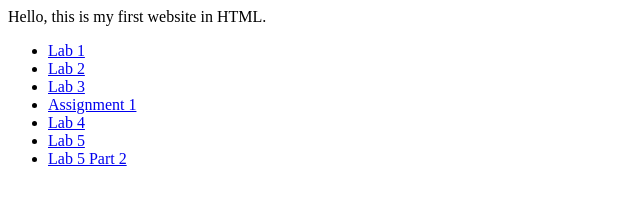
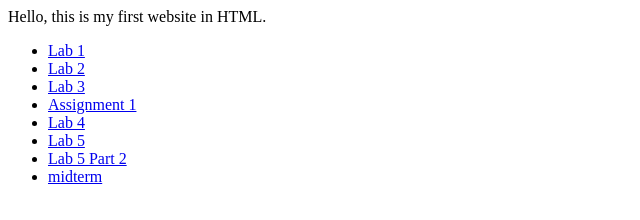
Before and after one commit to briankjkim/comp1537, a plain HTML site: page index.html in a window 1280 px wide. Shown: the full height of the page, 0-640 px from the left. Drawn offline with Linux system fonts and the light colour scheme.

Commit message:
Update index.html

```diff
--- a/index.html
+++ b/index.html
@@ -31,6 +31,9 @@
       <li>
         <a href="./lab5/index2.html" target="_blank">Lab 5 Part 2</a>
       </li>
+      <li>
+        <a href="./midterm/midterm.html" target="_blank">midterm</a>
+      </li>
     </ul>
 
 
```
